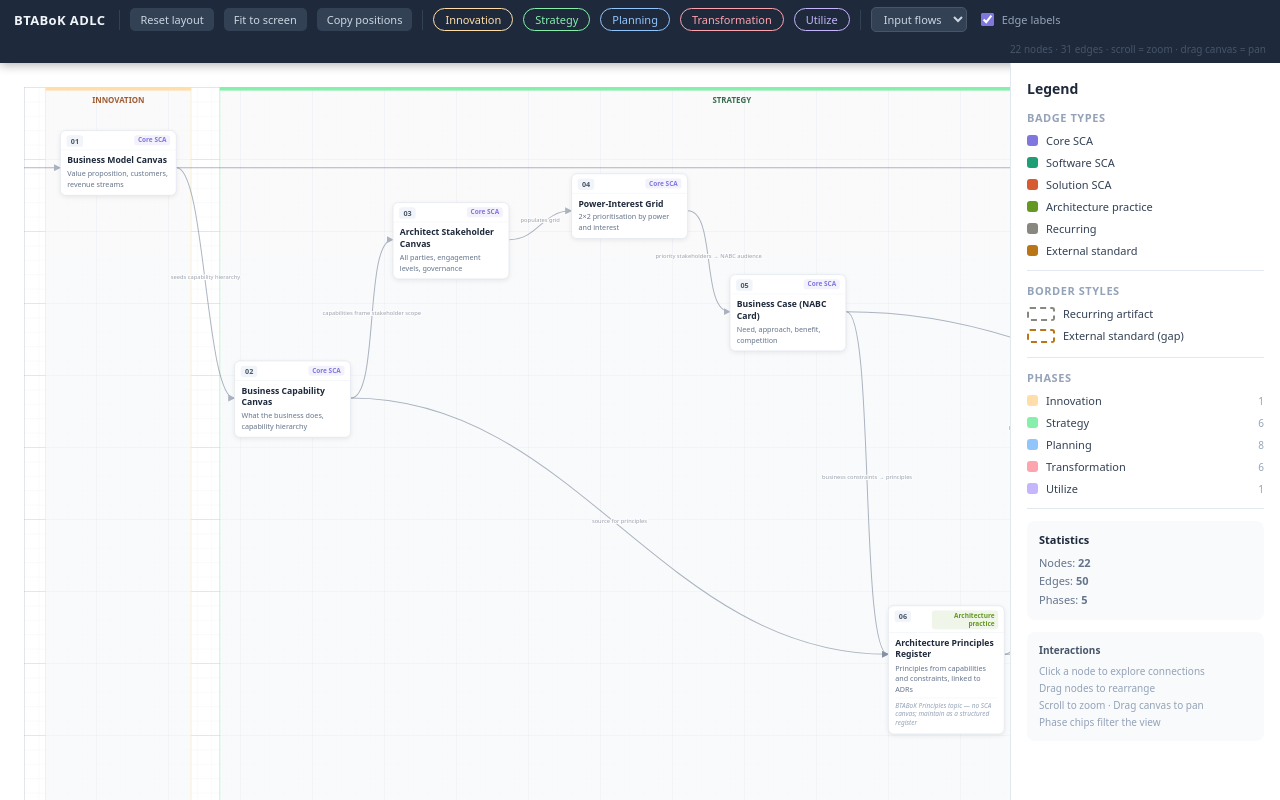
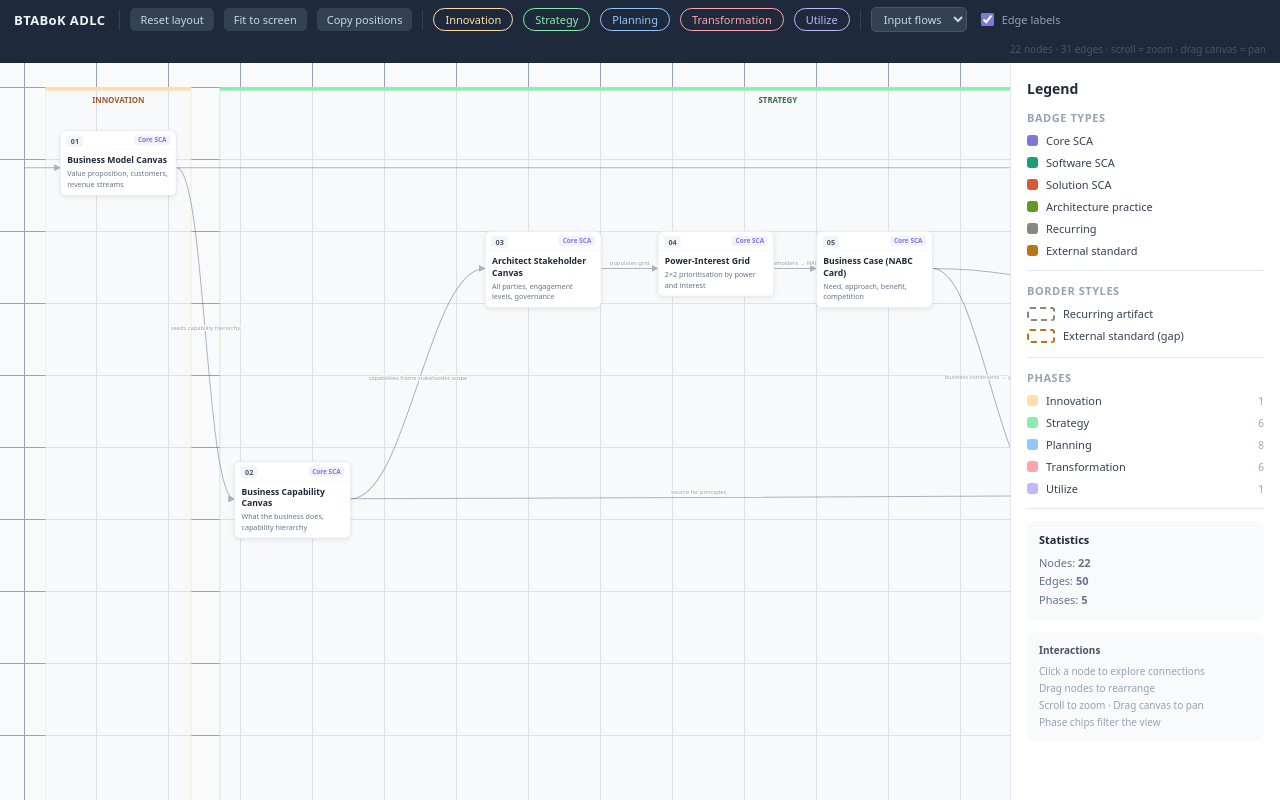
Before and after one commit to hza/btabok-adlc, a React (Vite) app: page / in a window 1280 px wide. Built offline with nearby package versions, Linux system fonts and the light colour scheme.

Commit message:
Update canvas height calculation and improve grid styling

```diff
--- a/src/App.tsx
+++ b/src/App.tsx
@@ -16,7 +16,6 @@ import { NODE_POSITIONS } from './data';
 // ─── constants ────────────────────────────────────────────────────────────────
 const NODE_W   = 162;
 const SNAP     = 20;
-const CANVAS_H = 1600;
 
 function snapV(v: number) { return Math.round(v / SNAP) * SNAP; }
 function nodeH(n: NodeData) { return n.note ? 136 : 104; }
@@ -241,6 +240,34 @@ export default function App() {
 
   // ── derived state ────────────────────────────────────────────────────────────
   const canvasW = Math.max(...Object.values(positions).map(p => p.x)) + NODE_W + 80;
+  const canvasH = Math.max(...Object.values(positions).map(p => p.y)) + 200 + 80;
+
+  const gridStep20 = SNAP * scale;
+  const gridStep100 = 100 * scale;
+  const gridOffX20 = ((pan.x % gridStep20) + gridStep20) % gridStep20;
+  const gridOffY20 = ((pan.y % gridStep20) + gridStep20) % gridStep20;
+  const gridOffX100 = ((pan.x % gridStep100) + gridStep100) % gridStep100;
+  const gridOffY100 = ((pan.y % gridStep100) + gridStep100) % gridStep100;
+  const infiniteGridStyle = {
+    backgroundImage: [
+      'linear-gradient(#CBD5E1 0.35px, transparent 0.35px)',
+      'linear-gradient(90deg, #CBD5E1 0.35px, transparent 0.35px)',
+      'linear-gradient(#94A3B8 0.6px, transparent 0.6px)',
+      'linear-gradient(90deg, #94A3B8 0.6px, transparent 0.6px)',
+    ].join(','),
+    backgroundSize: [
+      `${gridStep20}px ${gridStep20}px`,
+      `${gridStep20}px ${gridStep20}px`,
+      `${gridStep100}px ${gridStep100}px`,
+      `${gridStep100}px ${gridStep100}px`,
+    ].join(','),
+    backgroundPosition: [
+      `${gridOffX20}px ${gridOffY20}px`,
+      `${gridOffX20}px ${gridOffY20}px`,
+      `${gridOffX100}px ${gridOffY100}px`,
+      `${gridOffX100}px ${gridOffY100}px`,
+    ].join(','),
+  };
   const visibleEdges = edgeFilter === 'input' ? EDGES.filter(e => e.tag === 'input') : EDGES;
 
   const connectedEdgeIds = selectedId
@@ -354,7 +381,8 @@ export default function App() {
         <div
           ref={containerRef}
           style={{ flex:1, overflow:'hidden', position:'relative',
-            cursor: isPanning ? 'grabbing' : 'grab' }}
+            cursor: isPanning ? 'grabbing' : 'grab', background:'#F8FAFC',
+            ...infiniteGridStyle }}
           onMouseDown={handleCanvasDown}
           onMouseMove={handleMouseMove}
           onMouseUp={handleMouseUp}
@@ -365,16 +393,9 @@ export default function App() {
             transform:`translate(${pan.x}px,${pan.y}px) scale(${scale})`,
           }}>
             {/* SVG layer: grid, bands, edges */}
-            <svg width={canvasW} height={CANVAS_H}
+            <svg width={canvasW} height={canvasH}
               style={{ position:'absolute', top:0, left:0, pointerEvents:'none' }}>
               <defs>
-                <pattern id="g20" width={SNAP} height={SNAP} patternUnits="userSpaceOnUse">
-                  <path d={`M${SNAP} 0 L0 0 0 ${SNAP}`} fill="none" stroke="#CBD5E1" strokeWidth="0.35"/>
-                </pattern>
-                <pattern id="g100" width={100} height={100} patternUnits="userSpaceOnUse">
-                  <rect width={100} height={100} fill="url(#g20)"/>
-                  <path d="M100 0 L0 0 0 100" fill="none" stroke="#94A3B8" strokeWidth="0.6"/>
-                </pattern>
                 <marker id="mLo" markerWidth="7" markerHeight="7" refX="6" refY="3.5" orient="auto">
                   <polygon points="0 0,7 3.5,0 7" fill="#64748B"/>
                 </marker>
@@ -383,12 +404,10 @@ export default function App() {
                 </marker>
               </defs>
 
-              <rect width={canvasW} height={CANVAS_H} fill="url(#g100)"/>
-
               {/* phase swim-lanes */}
               {phaseBands.map(({ ph, minX, maxX, style }) => (
                 <g key={ph}>
-                  <rect x={minX} y={0} width={maxX - minX} height={CANVAS_H}
+                  <rect x={minX} y={0} width={maxX - minX} height={canvasH}
                     fill={style.bg} stroke={style.band} strokeWidth="1" opacity="0.72"/>
                   <rect x={minX} y={0} width={maxX - minX} height={5} fill={style.band}/>
                   <text x={minX + (maxX - minX) / 2} y={22} textAnchor="middle" fill={style.text}
--- a/src/data.ts
+++ b/src/data.ts
@@ -1,24 +1,24 @@
 export const NODE_POSITIONS: Record<string, { x: number; y: number }> = {
   n01: { x:50, y:60 },
-  n02: { x:292, y:380 },
-  n03: { x:512, y:160 },
-  n04: { x:760, y:120 },
-  n05: { x:980, y:260 },
-  n06: { x:1200, y:720 },
-  n07: { x:1512, y:120 },
-  n08: { x:1754, y:60 },
-  n09: { x:1940, y:200 },
-  n10: { x:2140, y:360 },
-  n11: { x:2240, y:540 },
-  n12: { x:2320, y:720 },
-  n13: { x:2540, y:400 },
-  n14: { x:2620, y:200 },
-  n15: { x:2940, y:180 },
-  n16: { x:3182, y:60 },
-  n17: { x:3182, y:220 },
-  n18: { x:3182, y:380 },
-  n19: { x:3182, y:540 },
-  n20: { x:3182, y:700 },
-  n21: { x:3182, y:860 },
-  n22: { x:3424, y:60 },
+  n02: { x:292, y:520 },
+  n03: { x:640, y:200 },
+  n04: { x:880, y:200 },
+  n05: { x:1100, y:200 },
+  n06: { x:1420, y:500 },
+  n07: { x:1640, y:120 },
+  n08: { x:1882, y:60 },
+  n09: { x:1940, y:220 },
+  n10: { x:2052, y:340 },
+  n11: { x:2160, y:520 },
+  n12: { x:2420, y:680 },
+  n13: { x:2592, y:400 },
+  n14: { x:2832, y:180 },
+  n15: { x:3112, y:180 },
+  n16: { x:3354, y:60 },
+  n17: { x:3354, y:220 },
+  n18: { x:3354, y:380 },
+  n19: { x:3354, y:540 },
+  n20: { x:3354, y:700 },
+  n21: { x:3354, y:860 },
+  n22: { x:3596, y:60 },
 };
```
